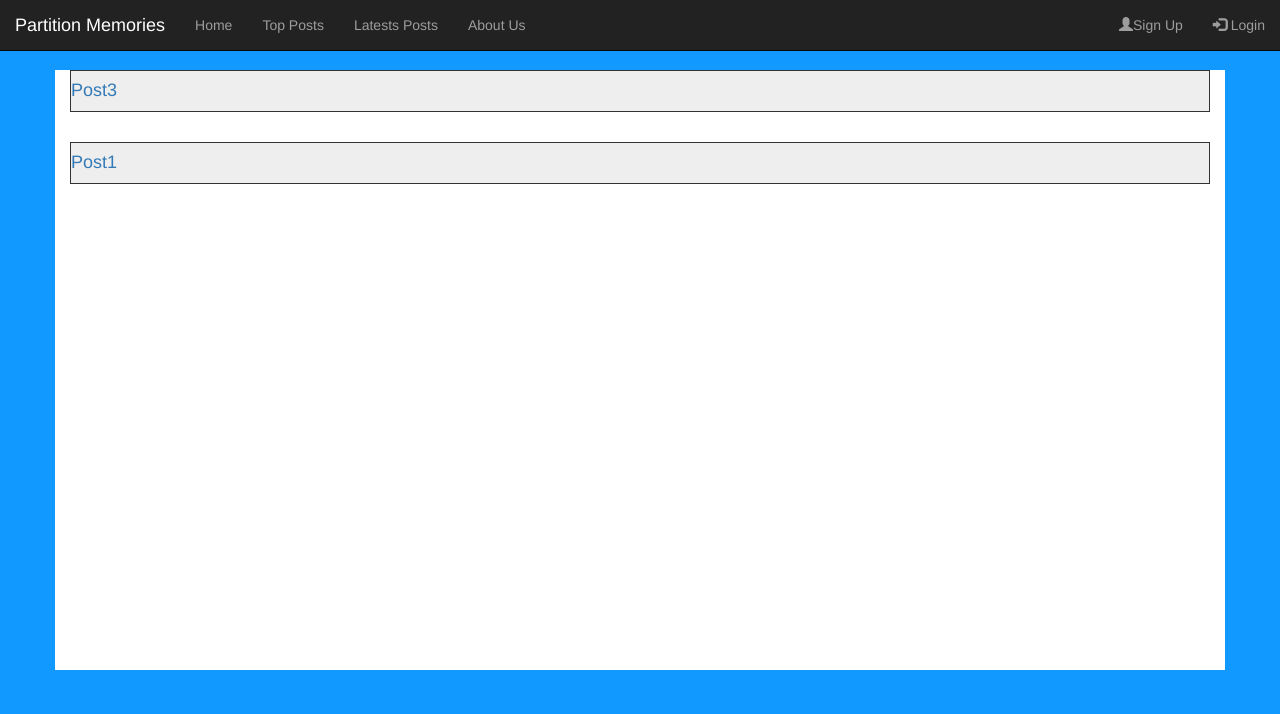
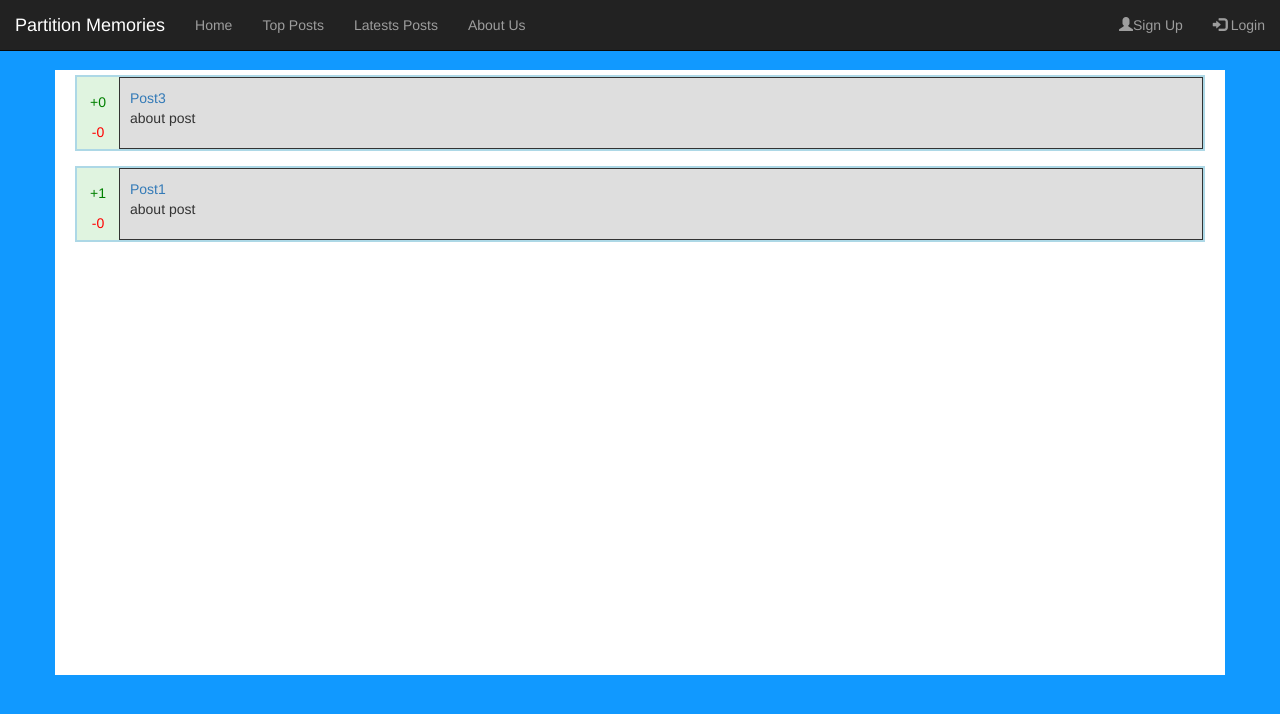
Before and after one commit to kalpitk/Web-Portal-India-Partition, a Flask app: page /post_list in a window 1280 px wide. Shown: the top 714 px of the page. Run offline with Flask 2, Linux system fonts and the light colour scheme; data comes from the database, SQL or seed files in the repository; both versions use the stored data as it was after the commit; some libraries are stand-ins or nearby versions.

Commit message:
update UI and fix failing test

```diff
--- a/app.py
+++ b/app.py
@@ -72,7 +72,7 @@ def post(post_id):
 
   if not post_data[0][9] and not session.get('moderator') and user != post_data[0][7]:
     return redirect(url_for('lost'))
-  cursor.execute("""SELECT comment_id,name,comment FROM comment WHERE post = %s""", (post_id,))
+  cursor.execute("""SELECT comment_id,name,comment,commented_time,is_user FROM comment WHERE post = %s""", (post_id,))
   comments = cursor.fetchall()
   return render_template('postpage.html', data=post_data, comments=comments, user=user)
 
@@ -80,6 +80,7 @@ def post(post_id):
 def addcomment(post_id):
   error=""
   mycomment = request.form['mycomment']
+  isUser = False
   if not mycomment:
 		error="comment is empty"
   if session.get('username') is None:
@@ -87,9 +88,10 @@ def addcomment(post_id):
 		if not myname:
 			error="Name cant be empty"
   else:
-		myname = session.get('username')
+    isUser = True
+    myname = session.get('username')
   if not error:
-    cursor.execute("""INSERT INTO comment(name,comment,post) values(%s,%s,%s)""", (myname,mycomment,post_id,))
+    cursor.execute("""INSERT INTO comment(name,comment,post,commented_time,is_user) values(%s,%s,%s,NOW(),%s)""", (myname,mycomment,post_id,isUser,))
     mydb.commit()
   return redirect(url_for('post',post_id=post_id, error=error))
 
@@ -97,17 +99,17 @@ def addcomment(post_id):
 def deletecomment(post_id,comment_id):
 	user = session.get('username')
 	if user:
-		# (bug) what if user has same name as other(non loggedin comment)--------
 		cursor.execute("""SELECT comment_id FROM comment
-			WHERE name=%s AND comment_id=%s""", (user,comment_id,))
+			WHERE name=%s AND comment_id=%s AND post=%s AND is_user IS TRUE""", (user,comment_id,post_id,))
 		if cursor.fetchall():
-			cursor.execute("""DELETE FROM comment WHERE comment_id=%s""", (comment_id,))
+			cursor.execute("""DELETE FROM comment WHERE comment_id=%s AND post=%s AND is_user IS TRUE""", (comment_id,post_id,))
 		mydb.commit()
 	return redirect(url_for('post',post_id=post_id))
 
 @app.route('/top_posts')
 def top_posts():
-  cursor.execute("""SELECT post_id,nameofarticle,post_time, writer_username, migrated FROM post WHERE Is_Approved IS TRUE ORDER BY upvotes""")
+  cursor.execute("""SELECT post_id,nameofarticle,upvotes,downvotes,content,post_time,
+						     writer_username,migrated FROM post WHERE Is_Approved IS TRUE ORDER BY upvotes""")
   res = cursor.fetchall()
   res.reverse()
   return render_template('post_list.html', posts=res)
@@ -119,7 +121,9 @@ def search_post():
     query = ''
   query = '%' + query + '%'
   print query
-  cursor.execute("""SELECT post_id,nameofarticle,post_time, writer_username, migrated FROM post WHERE Is_Approved IS TRUE AND nameofarticle LIKE %s ORDER BY upvotes""", (query,))
+  cursor.execute("""SELECT post_id,nameofarticle,upvotes,downvotes,content,post_time,
+						     writer_username,migrated FROM post WHERE Is_Approved IS TRUE AND nameofarticle
+                 LIKE %s ORDER BY upvotes""", (query,))
   res = cursor.fetchall()
   res.reverse()
   return render_template('post_list.html', posts=res)
@@ -132,18 +136,23 @@ def post_list():
   dest_lng = request.args.get('dest_lng')
 
   if src_lat == None and src_lng == None and dest_lat == None and dest_lng == None:
-    cursor.execute("""SELECT post_id,nameofarticle,post_time, writer_username, migrated FROM post WHERE Is_Approved IS TRUE""")
+    cursor.execute("""SELECT post_id,nameofarticle,upvotes,downvotes,content,post_time,
+						     writer_username,migrated FROM post WHERE Is_Approved IS TRUE""")
   elif src_lat != None and src_lng != None and dest_lat == None and dest_lng == None:
-    cursor.execute("""SELECT post_id,nameofarticle,post_time, writer_username, src_lat,src_lng, dest_lat, dest_lng FROM post INNER JOIN migration
-                        ON migrated = mig_id WHERE Is_Approved IS TRUE AND ((src_lat LIKE %s And src_lng LIKE %s) OR
-                        (dest_lat LIKE %s And dest_lng LIKE %s))""", (src_lat, src_lng,src_lat, src_lng,))
+    cursor.execute("""SELECT post_id,nameofarticle,upvotes,downvotes,content,post_time,
+						        writer_username,migrated FROM post INNER JOIN migration
+                    ON migrated = mig_id WHERE Is_Approved IS TRUE AND ((src_lat LIKE %s And src_lng LIKE %s) OR
+                    (dest_lat LIKE %s And dest_lng LIKE %s))""", (src_lat, src_lng,src_lat, src_lng,))
   elif src_lat == None and src_lng == None and dest_lat != None and dest_lng != None:
-    cursor.execute("""SELECT post_id,nameofarticle,post_time, writer_username, src_lat,src_lng, dest_lat, dest_lng FROM post INNER JOIN migration
-                        ON migrated = mig_id WHERE Is_Approved IS TRUE AND ((src_lat LIKE %s And src_lng LIKE %s) OR
-                        (dest_lat LIKE %s And dest_lng LIKE %s))""", (dest_lat, dest_lng,dest_lat, dest_lng,))
+    cursor.execute("""SELECT post_id,nameofarticle,upvotes,downvotes,content,post_time,
+						       writer_username,migrated FROM post INNER JOIN migration
+                   ON migrated = mig_id WHERE Is_Approved IS TRUE AND ((src_lat LIKE %s And src_lng LIKE %s) OR
+                   (dest_lat LIKE %s And dest_lng LIKE %s))""", (dest_lat, dest_lng,dest_lat, dest_lng,))
   elif src_lat != None and src_lng != None and dest_lat != None and dest_lng != None:
-    cursor.execute("""SELECT post_id,nameofarticle,post_time, writer_username, src_lat,src_lng, dest_lat, dest_lng FROM post INNER JOIN migration
-                        ON migrated = mig_id WHERE Is_Approved IS TRUE AND src_lat LIKE %s And src_lng LIKE %s AND dest_lat LIKE %s And dest_lng LIKE %s""", (src_lat,src_lng,dest_lat, dest_lng,))
+    cursor.execute("""SELECT post_id,nameofarticle,upvotes,downvotes,content,post_time,
+						       writer_username,migrated FROM post INNER JOIN migration
+                   ON migrated = mig_id WHERE Is_Approved IS TRUE AND src_lat LIKE %s
+                   And src_lng LIKE %s AND dest_lat LIKE %s And dest_lng LIKE %s""", (src_lat,src_lng,dest_lat, dest_lng,))
   else:
     return redirect(url_for('lost'))
 
@@ -167,7 +176,7 @@ def dashboard():
   if me[0][0] :
 		cursor.execute("""SELECT post_id,nameofarticle,upvotes,downvotes,content,post_time,
 						writer_username,migrated FROM post
-						WHERE Is_Approved= FALSE""",)
+						WHERE Is_Approved= FALSE""")
 		unapproved_list= cursor.fetchall()
 		if not me[0][1]:
 			return render_template('dashboard.html', data=posted_list, user=user,
--- /dev/null
+++ b/static/css/post_list.css
@@ -0,0 +1,29 @@
+.postlist {
+    background-color: white;
+    padding-top: 30px;
+    min-height: 300px;
+}
+
+.post {
+    border: solid lightblue 2px;
+    background-color: rgb(224, 244, 224);
+    height: auto;
+    margin: 5px;
+    margin-bottom: 15px;
+}
+
+.postlink {
+    margin-left: 42px;
+    background-color: rgba(222, 222, 222, 1);
+    padding: 10px;
+    margin-bottom: 0px;
+    border: solid 1px;
+}
+
+.votes {
+    float: left;
+    padding: 2px;
+    padding-top: 15px;
+    width: 42px;
+    text-align: center;
+}
--- a/templates/post_list.html
+++ b/templates/post_list.html
@@ -7,13 +7,9 @@
     <link rel="stylesheet" href="https://maxcdn.bootstrapcdn.com/bootstrap/3.4.0/css/bootstrap.min.css">
     <script src="https://ajax.googleapis.com/ajax/libs/jquery/3.3.1/jquery.min.js"></script>
     <script src="https://maxcdn.bootstrapcdn.com/bootstrap/3.4.0/js/bootstrap.min.js"></script>
-    <style>
-        .postlink {
-            background-color: rgba(222, 222, 222, 0.5);
-            margin-bottom: 30px;
-            border: solid 1px;
-        }
-    </style>
+
+    <link rel="stylesheet" href="{{url_for('static', filename='css/post_list.css')}}">
+
 </head>
 
 <body style="background-color: #1199ff;padding-top: 70px;">
@@ -45,11 +41,17 @@
     <div class="container" style="background-color: white;">
         <div  style="min-height: 600px;">
             {% for post in posts %}
-            <div class="container"></div>
-            <div class="postlink">
-                <a href="{{url_for('post', post_id = post[0]) }}">
-                    <h4>{{post[1]}}</h4>
-                </a>
+            <div class="post">
+                <div class="votes">
+                    <p style="color: green;"> +{{ post[2] }}</p>
+                    <p style="color: red">-{{ post[3] }}</p>
+                </div>
+                <div class="postlink">
+                    <header>
+                        <a href="{{ url_for('post',post_id= post[0]) }}">{{ post[1] }}</a>
+                    </header>
+                    <p>about post</p>
+                </div>
             </div>
             {% endfor %}
         </div>
--- a/templates/user.html
+++ b/templates/user.html
@@ -65,11 +65,11 @@
                                 {% endfor%}
 
                                 {%if user[0][3]==1 %}
-                                <h4>Moderator</h4>
+                                <h4><span class="glyphicon glyphicon-star"></span> Moderator</h4>
                                 {% endif%}
 
                                 {%if user[0][4]==1 %}
-                                <h4>Admin</h4>
+                                <h4><span class="glyphicon glyphicon-star"></span> Admin</h4>
                                 {% endif%}
 
 
--- a/test_app.py
+++ b/test_app.py
@@ -80,7 +80,7 @@ def test_posts(client):
 
     login(client, 'collab', 'collab')
     assert client.get('/post/2').status_code == 200
-    assert client.get('/post/4').status_code == 200
+    assert client.get('/post/4').status_code != 200
 
 def test_dashboard(client):
     assert client.get('/dashboard').status_code != 200
```
Also changed, not shown: schema.sql (+6 -5 lines), templates/dashboard.html (+5 -34 lines), templates/postpage.html (+4 -4 lines).
